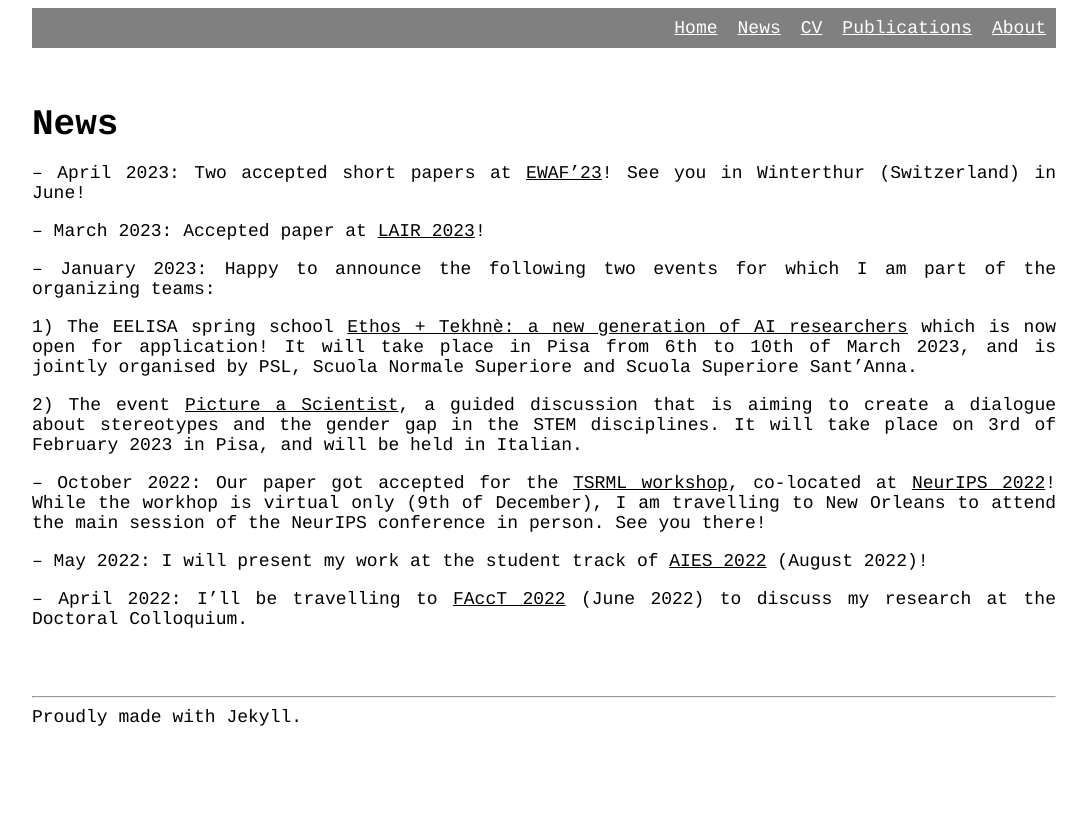
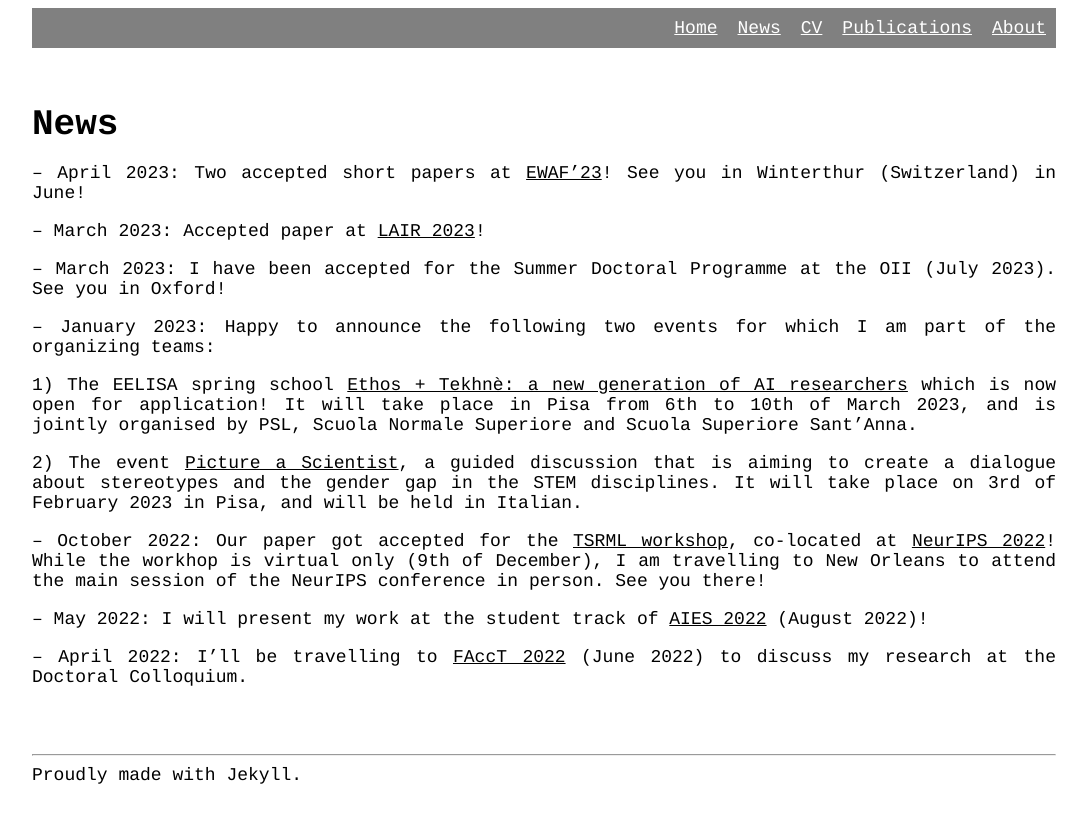
Before and after one commit to lstate/lstate.github.io, a Jekyll site: the page built from _pages/news.markdown, in a window 1280 px wide. Shown: the top 823 px of the page, without its empty margins (96-1183 px from the left). Built offline with Jekyll 4.4.1, drawn with Linux system fonts in a browser that asks for light colours.

Commit message:
updates
Add SDP.

```diff
--- a/_pages/news.markdown
+++ b/_pages/news.markdown
@@ -14,6 +14,8 @@ News
 
 -- March 2023: Accepted paper at [LAIR 2023](https://www.eur.nl/en/esl/events/conference-law-ai-and-regulation-lair-2023-06-08)!
 
+-- March 2023: I have been accepted for the Summer Doctoral Programme at the OII (July 2023). See you in Oxford!
+
 -- January 2023: Happy to announce the following two events for which I am part of the organizing teams:
 
    1) The EELISA spring school [Ethos + Tekhnè: a new generation of AI researchers](https://community.eelisa.eu/activities/ethos-tekhne-a-new-generation-of-ai-researchers/) which is now open for application! It will take place in Pisa from 6th to 10th of March 2023, and is jointly organised by PSL, Scuola Normale Superiore and Scuola Superiore Sant’Anna.
```
